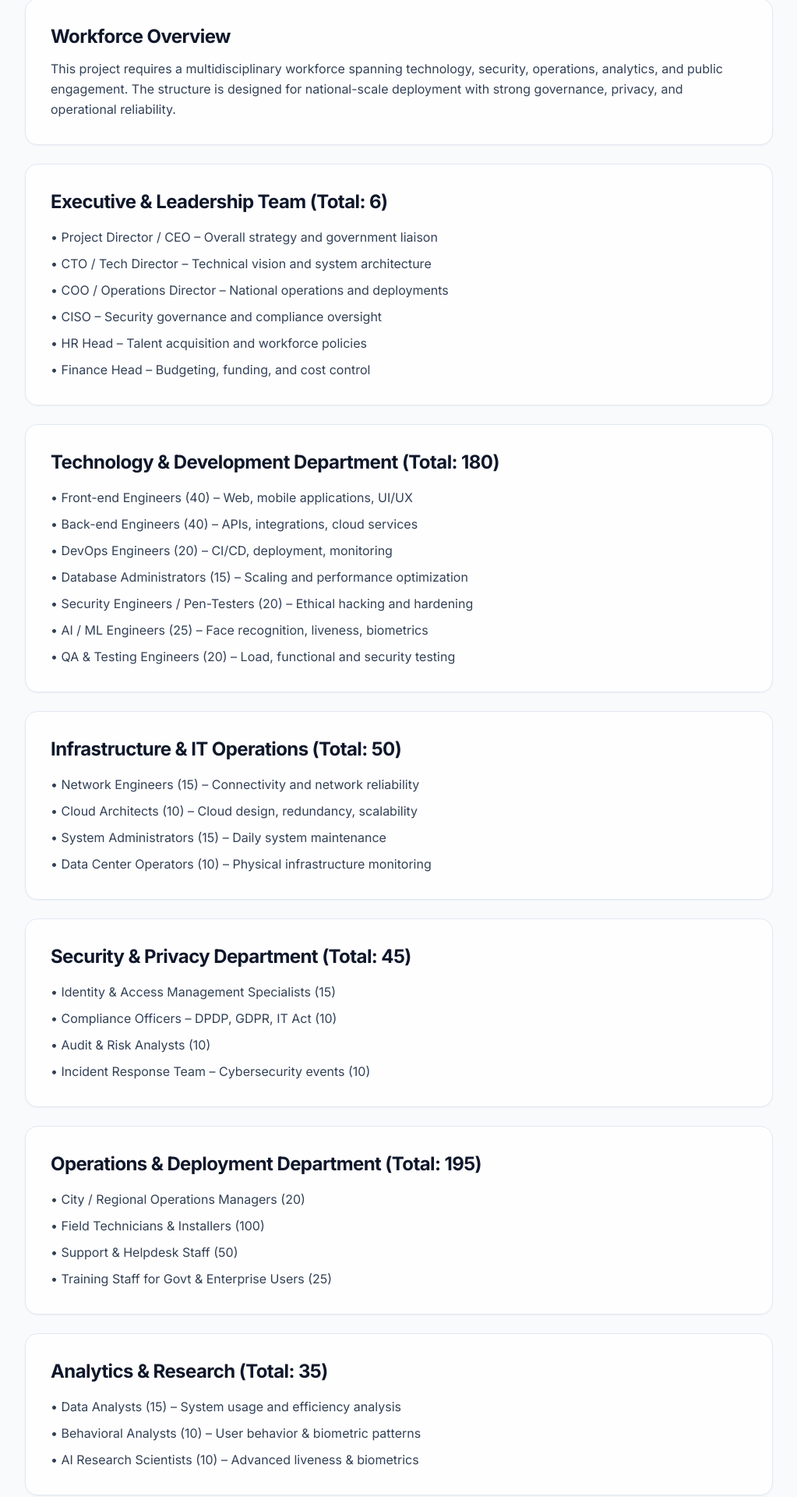
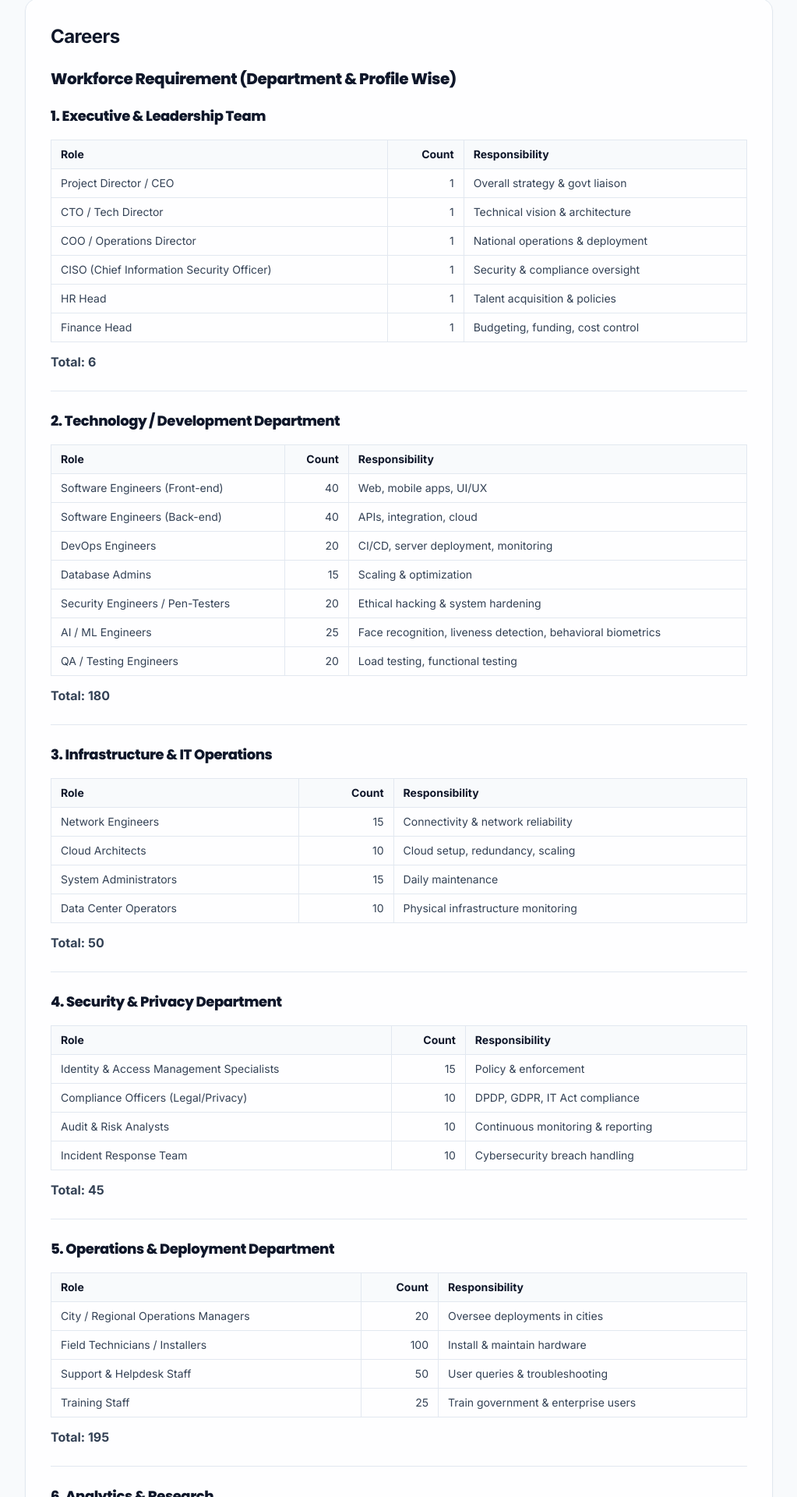
Before and after one commit to shivam0815/face-recognition, a React (Vite) app: page /careers in a window 1280 px wide. Shown: the part 439-2359 px from the top of the page at 78% size, without its empty margins (128-1151 px from the left). Built offline with nearby package versions, Linux system fonts and the light colour scheme.

Commit message:
Remove .env files from tracking and update gitignore

```diff
--- a/package.json
+++ b/package.json
@@ -36,6 +36,8 @@
     "react-dom": "^18.3.1",
     "react-helmet-async": "^2.0.5",
     "react-hot-toast": "^2.6.0",
-    "react-router-dom": "^7.11.0"
+    "react-markdown": "^10.1.0",
+    "react-router-dom": "^7.11.0",
+    "remark-gfm": "^4.0.1"
   }
 }
--- a/src/components/PageRenderer.tsx
+++ b/src/components/PageRenderer.tsx
@@ -2,6 +2,8 @@
 
 import Card from "./Card";
 import SectionHeading from "./SectionHeading";
+import ReactMarkdown from "react-markdown";
+import remarkGfm from "remark-gfm";
 
 /**
  * Pragmatic renderer:
@@ -15,9 +17,12 @@ type SubItem = { title: string; content: string[] };
 type AnySection = {
   id: string;
   heading: string;
-  type?: string; // may be "text" | "bullets" | "subsections" or any string
+  type?: string; // "text" | "bullets" | "subsections" | "markdown" | any string
   text?: unknown;
   items?: unknown;
+
+  // ✅ for markdown sections
+  content?: unknown;
 };
 
 export type ContentPage = {
@@ -47,6 +52,9 @@ function SectionBlock({ s }: { s: AnySection }) {
   const canText = t === "text" && typeof s.text === "string";
   const canBullets = t === "bullets" && isStringArray(s.items);
   const canSubsections = t === "subsections" && isSubItemArray(s.items);
+
+  // ✅ MARKDOWN support
+  const canMarkdown = t === "markdown" && typeof s.content === "string";
 
   return (
     <Card className="p-6 sm:p-8">
@@ -91,6 +99,57 @@ function SectionBlock({ s }: { s: AnySection }) {
         </div>
       ) : null}
 
+      {/* ✅ MARKDOWN (tables, headings, lists) */}
+      {canMarkdown ? (
+        <div className="mt-4 text-slate-700 leading-relaxed">
+          <ReactMarkdown
+            remarkPlugins={[remarkGfm]}
+            components={{
+              h2: (p) => (
+                <h2
+                  className="mt-6 text-xl font-extrabold tracking-tight text-slate-900"
+                  {...p}
+                />
+              ),
+              h3: (p) => (
+                <h3
+                  className="mt-5 text-lg font-extrabold tracking-tight text-slate-900"
+                  {...p}
+                />
+              ),
+              p: (p) => <p className="mt-3" {...p} />,
+              ul: (p) => <ul className="mt-3 space-y-2" {...p} />,
+              li: (p) => (
+                <li className="leading-relaxed list-disc ml-5" {...p} />
+              ),
+              hr: () => <hr className="my-6 border-slate-200" />,
+              table: ({ ...props }) => (
+                <div className="mt-4 overflow-x-auto">
+                  <table
+                    className="w-full border-collapse text-sm"
+                    {...props}
+                  />
+                </div>
+              ),
+              thead: ({ ...props }) => (
+                <thead className="bg-slate-50" {...props} />
+              ),
+              th: ({ ...props }) => (
+                <th
+                  className="border border-slate-200 px-3 py-2 text-left font-bold text-slate-900"
+                  {...props}
+                />
+              ),
+              td: ({ ...props }) => (
+                <td className="border border-slate-200 px-3 py-2" {...props} />
+              )
+            }}
+          >
+            {s.content as string}
+          </ReactMarkdown>
+        </div>
+      ) : null}
+
       {/* If unknown type or malformed data: render nothing (safe) */}
     </Card>
   );
--- a/src/content/careers.ts
+++ b/src/content/careers.ts
@@ -1,146 +1,278 @@
+// src/content/careers.ts
+
 export const careersPage = {
   title: "Careers & Workforce Structure",
   description:
-    "Department-wise workforce requirements, roles, responsibilities, and training framework for large-scale identity deployments.",
+    "Department-wise workforce requirements, roles, responsibilities, hiring assessment, and candidate preparation framework for large-scale identity deployments.",
 
   sections: [
     {
-      id: "overview",
-      heading: "Workforce Overview",
-      type: "text",
-      text:
-        "This project requires a multidisciplinary workforce spanning technology, security, operations, analytics, and public engagement. The structure is designed for national-scale deployment with strong governance, privacy, and operational reliability."
-    },
+      id: "careers-complete",
+      heading: "Careers",
+      type: "markdown",
+      content: `
+## Workforce Requirement (Department & Profile Wise)
 
-    {
-      id: "leadership",
-      heading: "Executive & Leadership Team (Total: 6)",
-      type: "bullets",
-      items: [
-        "Project Director / CEO – Overall strategy and government liaison",
-        "CTO / Tech Director – Technical vision and system architecture",
-        "COO / Operations Director – National operations and deployments",
-        "CISO – Security governance and compliance oversight",
-        "HR Head – Talent acquisition and workforce policies",
-        "Finance Head – Budgeting, funding, and cost control"
-      ]
-    },
+### 1. Executive & Leadership Team
 
-    {
-      id: "technology",
-      heading: "Technology & Development Department (Total: 180)",
-      type: "bullets",
-      items: [
-        "Front-end Engineers (40) – Web, mobile applications, UI/UX",
-        "Back-end Engineers (40) – APIs, integrations, cloud services",
-        "DevOps Engineers (20) – CI/CD, deployment, monitoring",
-        "Database Administrators (15) – Scaling and performance optimization",
-        "Security Engineers / Pen-Testers (20) – Ethical hacking and hardening",
-        "AI / ML Engineers (25) – Face recognition, liveness, biometrics",
-        "QA & Testing Engineers (20) – Load, functional and security testing"
-      ]
-    },
+| Role | Count | Responsibility |
+|---|---:|---|
+| Project Director / CEO | 1 | Overall strategy & govt liaison |
+| CTO / Tech Director | 1 | Technical vision & architecture |
+| COO / Operations Director | 1 | National operations & deployment |
+| CISO (Chief Information Security Officer) | 1 | Security & compliance oversight |
+| HR Head | 1 | Talent acquisition & policies |
+| Finance Head | 1 | Budgeting, funding, cost control |
 
-    {
-      id: "infrastructure",
-      heading: "Infrastructure & IT Operations (Total: 50)",
-      type: "bullets",
-      items: [
-        "Network Engineers (15) – Connectivity and network reliability",
-        "Cloud Architects (10) – Cloud design, redundancy, scalability",
-        "System Administrators (15) – Daily system maintenance",
-        "Data Center Operators (10) – Physical infrastructure monitoring"
-      ]
-    },
+**Total: 6**
 
-    {
-      id: "security",
-      heading: "Security & Privacy Department (Total: 45)",
-      type: "bullets",
-      items: [
-        "Identity & Access Management Specialists (15)",
-        "Compliance Officers – DPDP, GDPR, IT Act (10)",
-        "Audit & Risk Analysts (10)",
-        "Incident Response Team – Cybersecurity events (10)"
-      ]
-    },
+---
 
-    {
-      id: "operations",
-      heading: "Operations & Deployment Department (Total: 195)",
-      type: "bullets",
-      items: [
-        "City / Regional Operations Managers (20)",
-        "Field Technicians & Installers (100)",
-        "Support & Helpdesk Staff (50)",
-        "Training Staff for Govt & Enterprise Users (25)"
-      ]
-    },
+### 2. Technology / Development Department
 
-    {
-      id: "analytics",
-      heading: "Analytics & Research (Total: 35)",
-      type: "bullets",
-      items: [
-        "Data Analysts (15) – System usage and efficiency analysis",
-        "Behavioral Analysts (10) – User behavior & biometric patterns",
-        "AI Research Scientists (10) – Advanced liveness & biometrics"
-      ]
-    },
+| Role | Count | Responsibility |
+|---|---:|---|
+| Software Engineers (Front-end) | 40 | Web, mobile apps, UI/UX |
+| Software Engineers (Back-end) | 40 | APIs, integration, cloud |
+| DevOps Engineers | 20 | CI/CD, server deployment, monitoring |
+| Database Admins | 15 | Scaling & optimization |
+| Security Engineers / Pen-Testers | 20 | Ethical hacking & system hardening |
+| AI / ML Engineers | 25 | Face recognition, liveness detection, behavioral biometrics |
+| QA / Testing Engineers | 20 | Load testing, functional testing |
 
-    {
-      id: "admin",
-      heading: "Administration & Support (Total: 35)",
-      type: "bullets",
-      items: [
-        "HR Executives (10)",
-        "Finance Executives (10)",
-        "Legal Support (5)",
-        "Office Administration & Logistics (10)"
-      ]
-    },
+**Total: 180**
 
-    {
-      id: "public-engagement",
-      heading: "Communication & Public Engagement (Total: 25)",
-      type: "bullets",
-      items: [
-        "Public Relations Specialists (10)",
-        "Government Liaison Officers (10)",
-        "Training Content Creators (5)"
-      ]
-    },
+---
 
-    {
-      id: "total",
-      heading: "Estimated Total Workforce",
-      type: "text",
-      text:
-        "The estimated total workforce across all departments is approximately 571 employees, covering leadership, technology, operations, security, analytics, administration, and public engagement."
-    },
+### 3. Infrastructure & IT Operations
 
-    {
-      id: "training",
-      heading: "Candidate Preparation & Training Program",
-      type: "bullets",
-      items: [
-        "Introduction to digital identity systems and ethical principles",
-        "Basic computer, IT, and cloud fundamentals",
-        "AI and face recognition foundations",
-        "Biometric security, privacy laws, and encryption",
-        "Logical reasoning and quantitative aptitude",
-        "Operations, deployment, and field workflows",
-        "Soft skills, communication, and reporting",
-        "Mock tests and practical scenario-based evaluation"
-      ]
-    },
+| Role | Count | Responsibility |
+|---|---:|---|
+| Network Engineers | 15 | Connectivity & network reliability |
+| Cloud Architects | 10 | Cloud setup, redundancy, scaling |
+| System Administrators | 15 | Daily maintenance |
+| Data Center Operators | 10 | Physical infrastructure monitoring |
 
-    {
-      id: "certification",
-      heading: "Certification & Readiness",
-      type: "text",
-      text:
-        "Candidates completing the training and assessments receive a 'Smart Identity Project Ready' certification, required for final interview and deployment readiness."
+**Total: 50**
+
+---
+
+### 4. Security & Privacy Department
+
+| Role | Count | Responsibility |
+|---|---:|---|
+| Identity & Access Management Specialists | 15 | Policy & enforcement |
+| Compliance Officers (Legal/Privacy) | 10 | DPDP, GDPR, IT Act compliance |
+| Audit & Risk Analysts | 10 | Continuous monitoring & reporting |
+| Incident Response Team | 10 | Cybersecurity breach handling |
+
+**Total: 45**
+
+---
+
+### 5. Operations & Deployment Department
+
+| Role | Count | Responsibility |
+|---|---:|---|
+| City / Regional Operations Managers | 20 | Oversee deployments in cities |
+| Field Technicians / Installers | 100 | Install & maintain hardware |
+| Support & Helpdesk Staff | 50 | User queries & troubleshooting |
+| Training Staff | 25 | Train government & enterprise users |
+
+**Total: 195**
+
+---
+
+### 6. Analytics & Research
+
+| Role | Count | Responsibility |
+|---|---:|---|
+| Data Analysts | 15 | System usage patterns, efficiency |
+| Behavioral Analysts | 10 | User experience & biometric patterns |
+| AI Research Scientists | 10 | Liveness & behavioral biometrics improvement |
+
+**Total: 35**
+
+---
+
+### 7. Administration & Support
+
+| Role | Count | Responsibility |
+|---|---:|---|
+| HR Executives | 10 | Recruitment & HR support |
+| Finance Executives | 10 | Accounting & payments |
+| Legal Support | 5 | Contract & legal compliance |
+| Office Admin & Logistics | 10 | Day-to-day operations support |
+
+**Total: 35**
+
+---
+
+### 8. Communication & Public Engagement
+
+| Role | Count | Responsibility |
+|---|---:|---|
+| Public Relations Specialists | 10 | Media, public trust, campaigns |
+| Government Liaison Officers | 10 | State/federal coordination |
+| Training Content Creators | 5 | Manuals, videos, learning modules |
+
+**Total: 25**
+
+---
+
+## Estimated Total Employees
+
+Executive & Leadership: 6
+
+Tech & Development: 180
+
+Infrastructure & IT Ops: 50
+
+Security & Privacy: 45
+
+Operations & Deployment: 195
+
+Analytics & Research: 35
+
+Administration & Support: 35
+
+Communication & Public Engagement: 25
+
+**Grand Total: 571 employees (approx)**
+
+---
+
+## 4. Full Online Test (70–90 min)
+
+| Section | No. of Questions | Time | Purpose |
+|---|---:|---:|---|
+| Logical & Analytical Reasoning | 15–20 | 20 min | IQ, pattern recognition |
+| Quantitative Aptitude | 15 | 20 min | Numeracy, problem-solving |
+| Domain Knowledge | 20–30 | 30 min | Course-related concepts |
+| Personality / Communication | 5–10 | 10 min | Attitude & decision-making |
+
+---
+
+## 📚 Candidate Prep Course – “Smart Identity & Face Recognition Program”
+
+### Module 1: Introduction to the Project & Digital Identity
+**Objective:** Understand the system, its scale, and applications.
+**Topics:**
+- National-scale face recognition & AI-based identity systems
+- Smart city integration & digital infrastructure
+- Ethical use of technology, privacy principles
+- Role of candidates in operations and development
+
+**Outcome:** Candidate understands the purpose, impact, and ethics of the project.
+
+---
+
+### Module 2: Basic Computer & IT Skills
+**Objective:** Equip candidates with IT fundamentals.
+**Topics:**
+- Computer basics & OS navigation (Windows/Linux)
+- Internet, cloud, and networking fundamentals
+- Basic programming logic (Python/JavaScript fundamentals)
+- Working with databases (SQL/NoSQL basics)
+
+**Outcome:** Candidate can operate software, understand tech systems, and handle basic troubleshooting.
+
+---
+
+### Module 3: AI & Face Recognition Fundamentals
+**Objective:** Understand how face recognition works.
+**Topics:**
+- Introduction to AI & Machine Learning concepts
+- Image processing & facial landmarks detection
+- Face recognition algorithms: eigenfaces, LBPH, deep learning approaches
+- Liveness detection logic & anti-spoofing techniques
+- Limitations and biases in AI systems
+
+**Outcome:** Candidate knows how the technology identifies faces and prevents spoofing.
+
+---
+
+### Module 4: Biometric Security & Privacy
+**Objective:** Teach security essentials for safe identity management.
+**Topics:**
+- Data privacy & protection principles (DPDP, GDPR concepts)
+- Encryption & secure storage of biometric templates
+- Zero-trust architecture explained
+- Audit trails, incident response, disaster recovery basics
+- Ethical handling of sensitive data
+
+**Outcome:** Candidate understands why and how security is maintained.
+
+---
+
+### Module 5: Quantitative & Logical Reasoning Skills
+**Objective:** Prepare for online test and practical problem-solving.
+**Topics:**
+- Logical reasoning patterns & puzzles
+- Quantitative aptitude: percentages, ratios, basic algebra
+- Problem-solving for real-world scenarios
+- Analytical thinking for operational decisions
+
+**Outcome:** Candidate can solve logic & aptitude problems quickly.
+
+---
+
+### Module 6: Operations & Deployment Understanding
+**Objective:** Know the field & operational workflow.
+**Topics:**
+- Deployment of biometric devices in field locations
+- Maintenance & troubleshooting of hardware
+- Daily operational workflows & reporting
+- User support and training procedures
+- Safety and emergency protocols
+
+**Outcome:** Candidate understands how the system works on the ground.
+
+---
+
+### Module 7: Soft Skills & Communication
+**Objective:** Prepare candidates for interaction and reporting.
+**Topics:**
+- Effective workplace communication
+- Reporting incidents & operational issues
+- Team coordination & leadership basics
+- Customer support etiquette
+
+**Outcome:** Candidate is ready for field or office communication tasks.
+
+---
+
+### Module 8: Mock Test & Practice
+**Objective:** Prepare for online screening test and final interview.
+**Topics:**
+- Logical reasoning sample questions
+- Quantitative aptitude practice problems
+- Domain knowledge scenario questions
+- Mini-projects on face recognition / deployment workflow
+
+**Outcome:** Candidate gains confidence and readiness for the test.
+
+---
+
+### Module 9: Certification & Recognition
+Candidates who complete the prep material & mock tests get a **“Smart Identity Project Ready” certificate**
+
+Can share certificate for job readiness & credibility
+
+Certificate is required for final interview scheduling
+
+---
+
+## Additional Features for Website Representation
+
+Each module can have video tutorials + PDFs + quizzes
+
+Progress tracking with % completed per module
+
+Mock tests timed like real online tests
+
+Highlights skills gained and practical applicability
+      `
     }
   ]
 };
--- a/src/pages/Careers.tsx
+++ b/src/pages/Careers.tsx
@@ -1,3 +1,4 @@
+// src/pages/Careers.tsx
 
 import Seo from "../components/Seo";
 import PageRenderer from "../components/PageRenderer";
```
Also changed, not shown: src/components/Navbar.tsx (+7 -6 lines), 1 other file (tests, documents, lock files or other folders).
